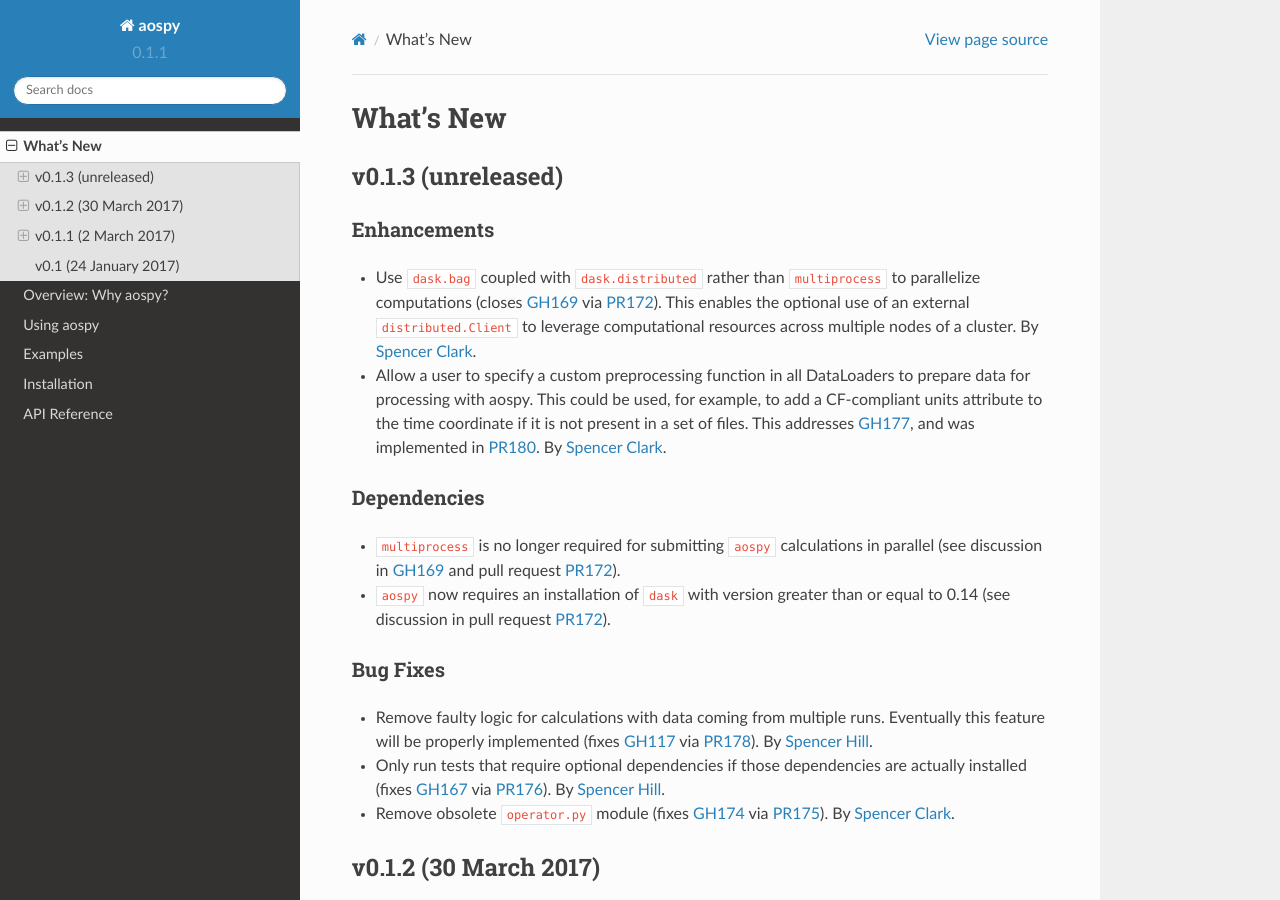
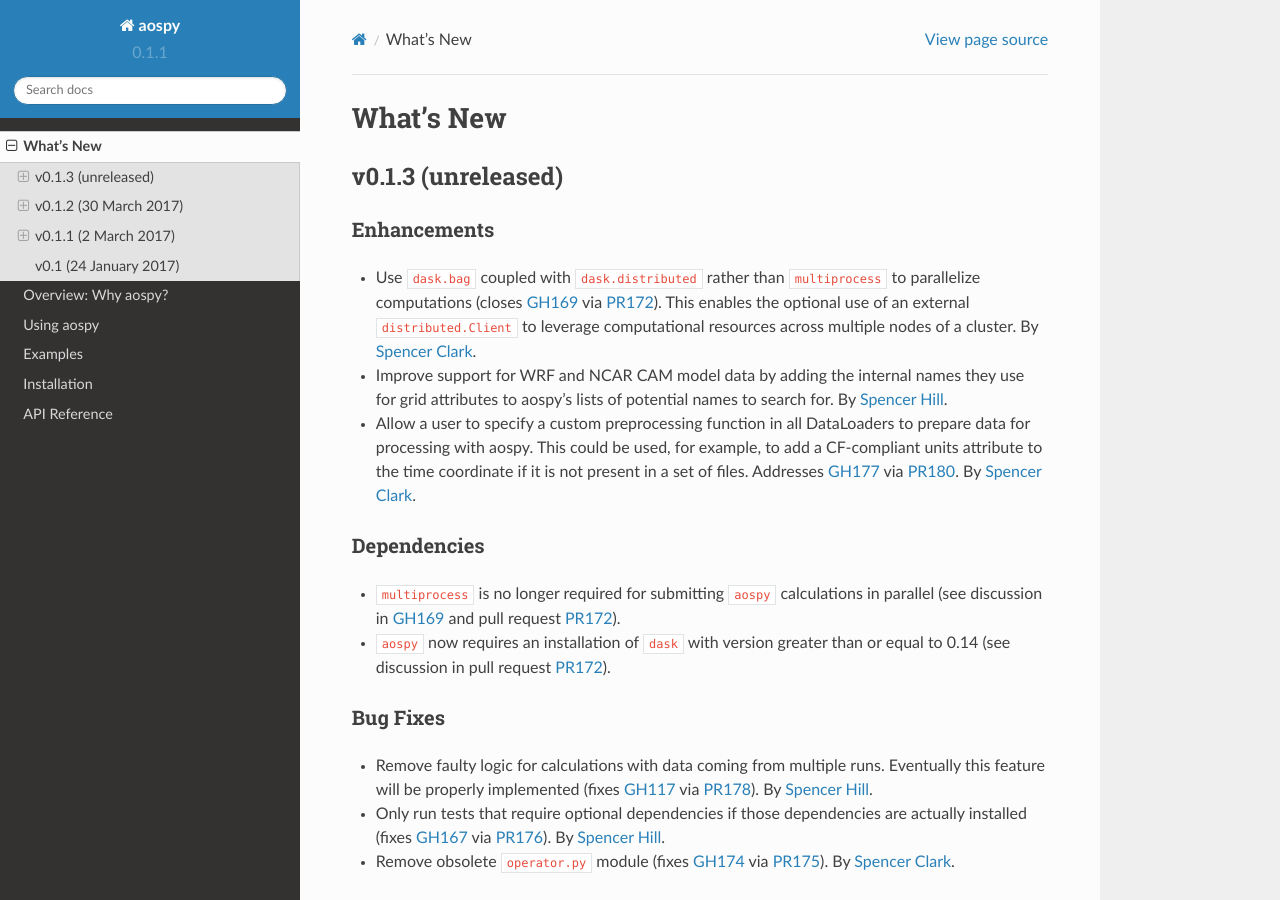
Before and after one commit to spencerahill/aospy, a Sphinx documentation site: the page built from docs/whats-new.rst, in a window 1280 px wide and 900 px high. Built offline with Sphinx 7.4.7 and the Read the Docs theme 2.0.0, drawn with Linux system fonts in a browser that asks for light colours.

Commit message:
Add WRF and NCAR CAM grid_attr names (#183)

```diff
--- a/docs/whats-new.rst
+++ b/docs/whats-new.rst
@@ -17,11 +17,15 @@ Enhancements
   ``distributed.Client`` to leverage computational resources across
   multiple nodes of a cluster. By `Spencer Clark
   <https://github.com/spencerkclark>`_.
+- Improve support for WRF and NCAR CAM model data by adding the
+  internal names they use for grid attributes to aospy's lists of
+  potential names to search for.  By `Spencer Hill
+  <https://github.com/spencerahill>`_.
 - Allow a user to specify a custom preprocessing function in all
-  DataLoaders to prepare data for processing with aospy.  This could be used,
-  for example, to add a CF-compliant units attribute to the time coordinate if
-  it is not present in a set of files.  This addresses :issue:`177`, and was
-  implemented in :pull:`180`.  By `Spencer Clark
+  DataLoaders to prepare data for processing with aospy.  This could
+  be used, for example, to add a CF-compliant units attribute to the
+  time coordinate if it is not present in a set of files.  Addresses
+  :issue:`177` via :pull:`180`.  By `Spencer Clark
   <https://github.com/spencerkclark>`_.
 
 Dependencies
```
Also changed, not shown: 1 other file.
